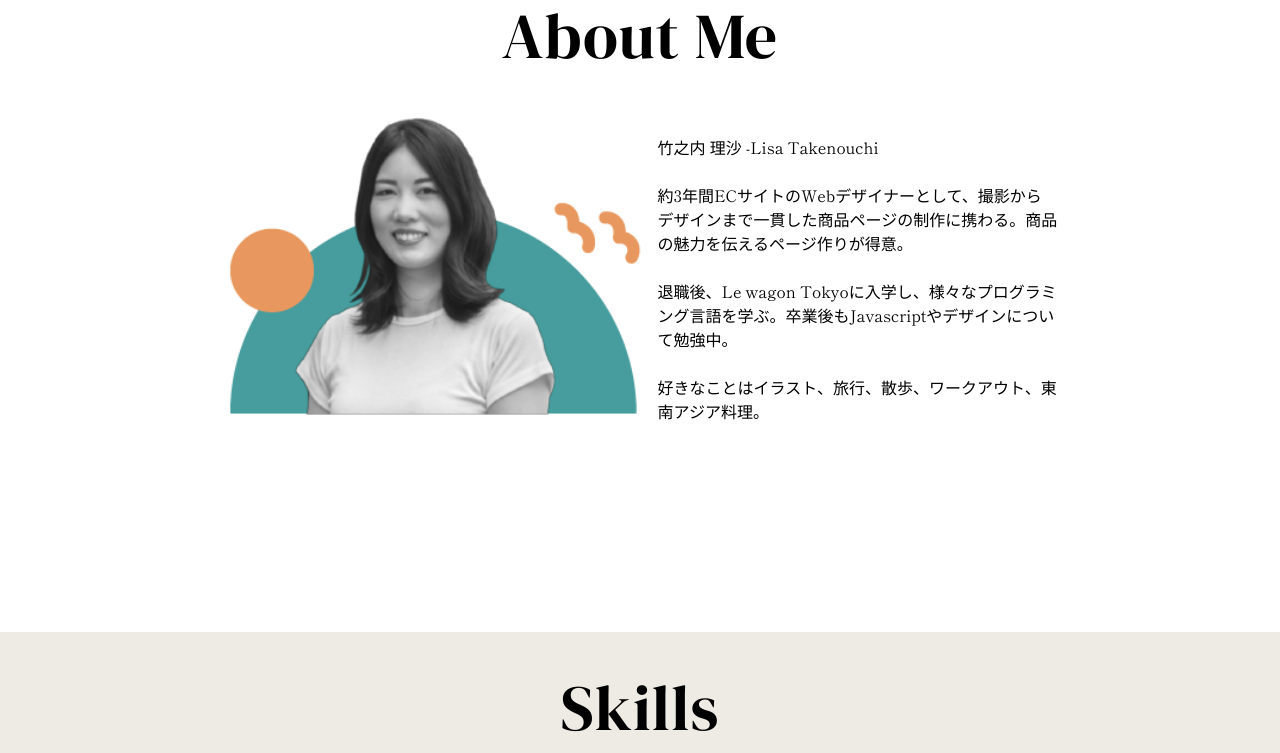
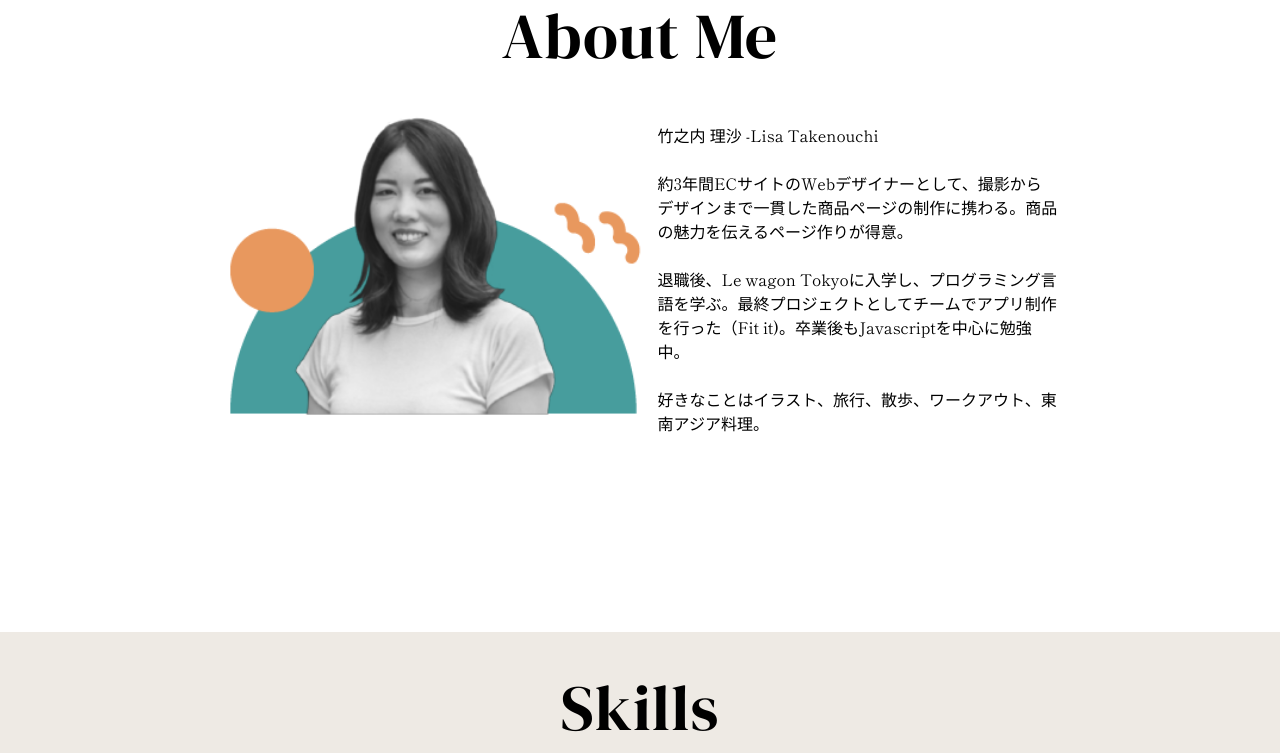
Before and after one commit to Lisatknc/My-portfolio, a plain HTML site: page index.html in a window 1280 px wide. Shown: the part 920-1673 px from the top of the page. Drawn offline with Linux system fonts and the light colour scheme.

Commit message:
"changed the desc"

```diff
--- a/index.html
+++ b/index.html
@@ -57,7 +57,7 @@
         <div class="section_text scroll-in">
           <p class="text-container jp">竹之内 理沙  -Lisa Takenouchi<br><br>
             約3年間ECサイトのWebデザイナーとして、撮影からデザインまで一貫した商品ページの制作に携わる。商品の魅力を伝えるページ作りが得意。<br><br>
-            退職後、Le wagon Tokyoに入学し、様々なプログラミング言語を学ぶ。卒業後もJavascriptやデザインについて勉強中。
+            退職後、Le wagon Tokyoに入学し、プログラミング言語を学ぶ。最終プロジェクトとしてチームでアプリ制作を行った（Fit it)。卒業後もJavascriptを中心に勉強中。
             <br><br>好きなことはイラスト、旅行、散歩、ワークアウト、東南アジア料理。
             </p>
         </div>
```
